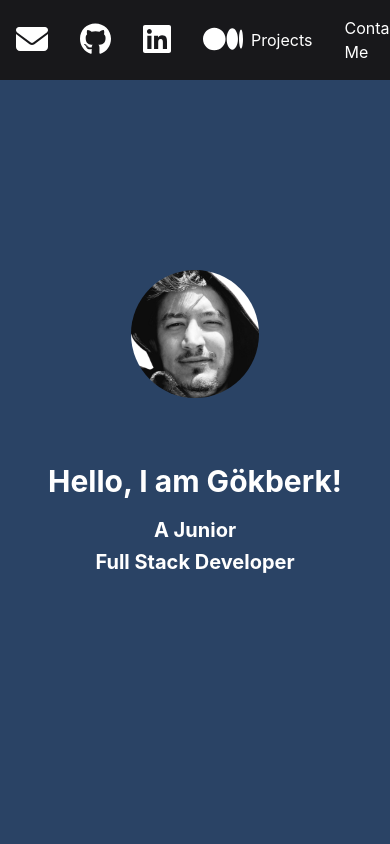
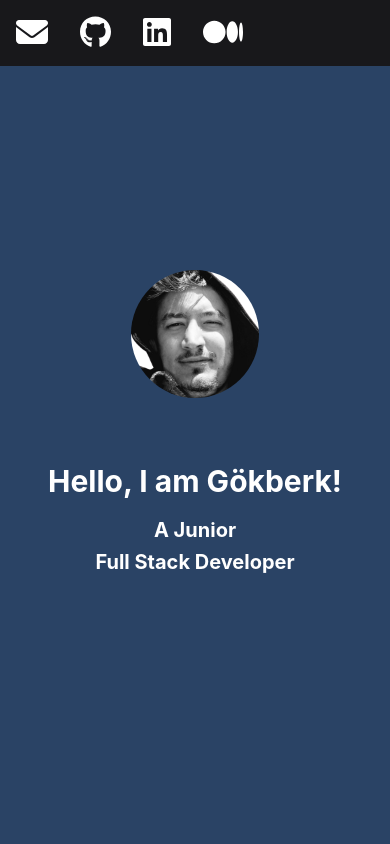
Before and after one commit to gkberksari/Portfolio-Project, a React (Create React App) app: page / in a window 390 px wide. Shown: the top 844 px of the page. Built offline with nearby package versions, Linux system fonts and the light colour scheme.

Commit message:
Hide navigation links on mobile view

```diff
--- a/src/components/Header.js
+++ b/src/components/Header.js
@@ -106,7 +106,10 @@ const Header = () => {
             </HStack>
           </nav>
           <nav>
-            <HStack spacing={8}>
+  <HStack
+    spacing={8}
+    display={{ base: "none", md: "flex" }}  // Mobilde gizle, tablet ve üstünde göster
+  >
     <a href="/#projects" onClick={handleClick("projects")}>
       Projects
     </a>
```
Lines whose indentation alone changed are shown as unchanged.
